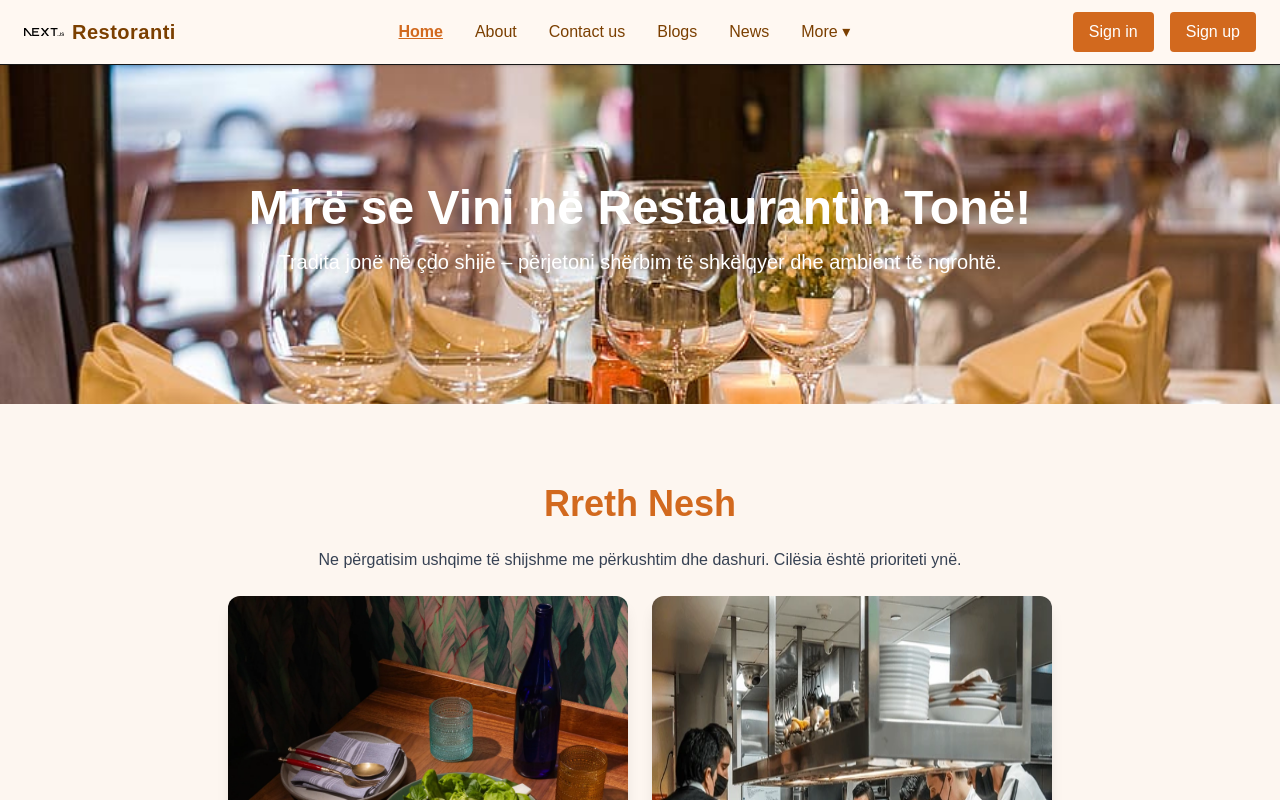
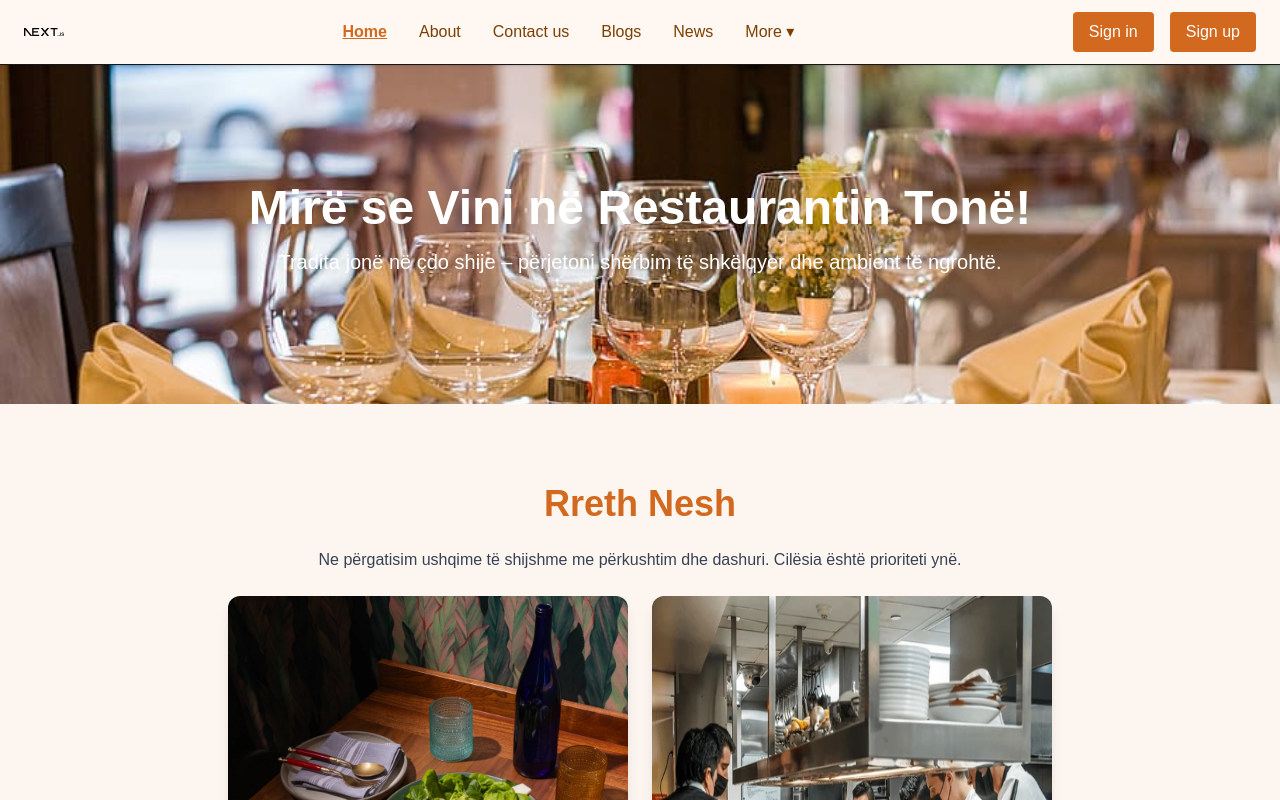
Before and after one commit to fionaisaa/fweb, a Next.js app: page / in a window 1280 px wide. Shown: the top 800 px of the page. Built offline with nearby package versions, Linux system fonts and the light colour scheme; no server answers.

Commit message:
made a change

```diff
--- a/src/components/Header/index.tsx
+++ b/src/components/Header/index.tsx
@@ -40,7 +40,7 @@ export default function Header() {
         {/* Logo */}
         <Link href="/" className="flex items-center gap-2">
           <Image src={Logo} alt="Logo" width={30} height={30} className="w-10 h-10" />
-          <span className="text-[#7B3F00] font-bold text-xl tracking-wide">Restoranti</span>
+
         </Link>
 
         {/* Navigation */}
```
